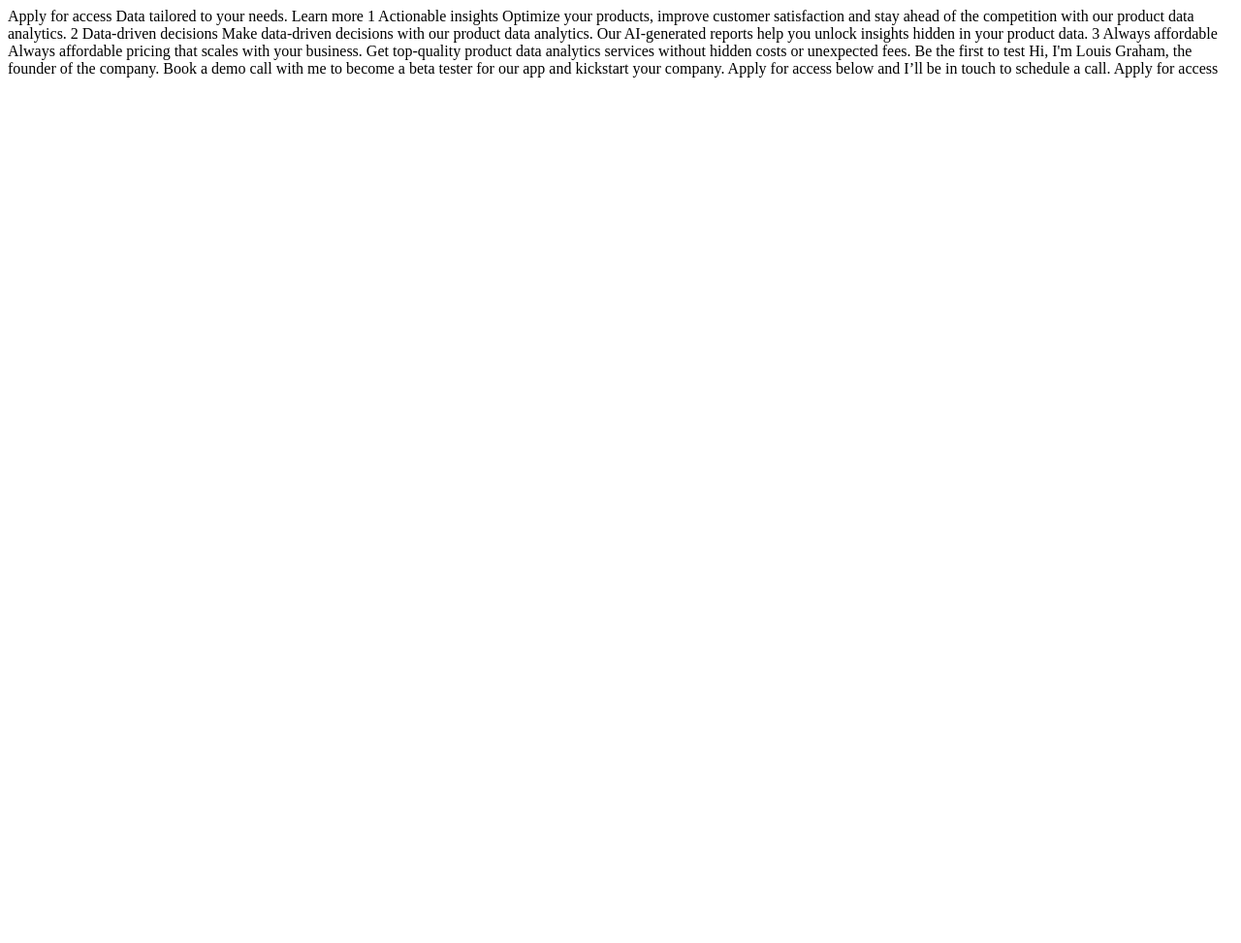
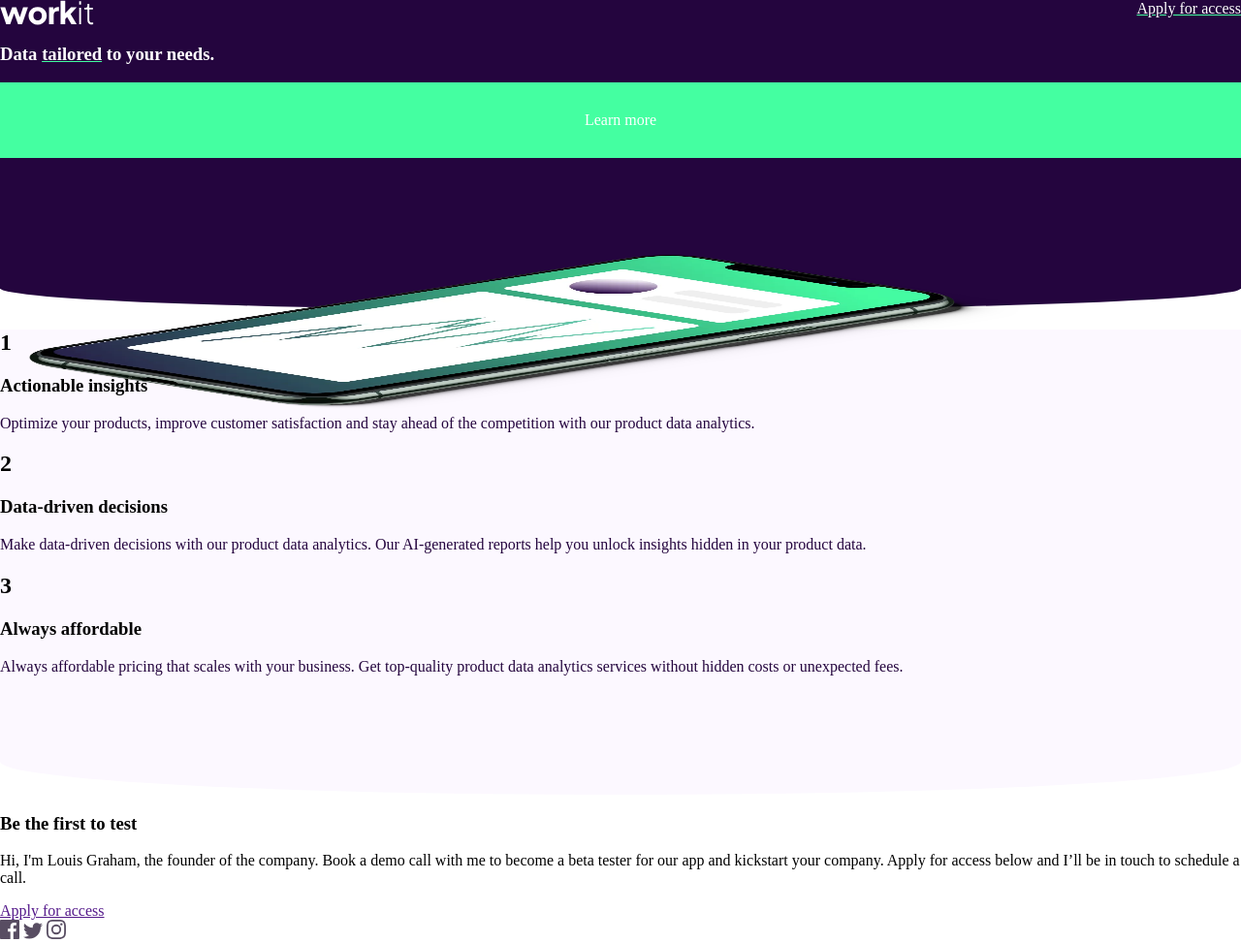
Before and after one commit to SuzetteSa/workit-landing-page, a plain HTML site: page starter-code/index.html in a window 1280 px wide. Shown: the whole page at 97% size. Before the commit the page ends 800 px from the top, so only its background shows below. Drawn offline with Linux system fonts and the light colour scheme.

Commit message:
preliminary setup

```diff
--- a/starter-code/index.html
+++ b/starter-code/index.html
@@ -1,49 +1,80 @@
 <!DOCTYPE html>
 <html lang="en">
-<head>
-  <meta charset="UTF-8">
-  <meta name="viewport" content="width=device-width, initial-scale=1.0">
+  <head>
+    <meta charset="UTF-8" />
+    <meta name="viewport" content="width=device-width, initial-scale=1.0" />
 
-  <link rel="icon" type="image/png" sizes="32x32" href="./assets/images/favicon-32x32.png">
+    <link
+      rel="icon"
+      type="image/png"
+      sizes="32x32"
+      href="./assets/images/favicon-32x32.png"
+    />
 
-  <title>Frontend Mentor | Workit landing page</title>
-</head>
-<body>
+    <link rel="stylesheet" href="style.css">
 
-  Apply for access
+    <title>Frontend Mentor | Workit landing page</title>
+  </head>
+  <body>
 
-  Data tailored to your needs.
+    <section class="hero-container">
+    <header>
+      <img src="assets/images/logo-light.svg" alt="" />
+      <a href="">Apply for access</a>
+    </header>
 
-  Learn more
+    <section>
+      <h1 class="hero-heading">Data <span>tailored</span> to your needs.</h1>
 
-  1
+      <a href="" class="hero-button">Learn more</a>
+    </section>
 
-  Actionable insights
+    <img src="assets/images/image-hero.webp" alt="" class="phone-pic">
 
-  Optimize your products, improve customer satisfaction and stay ahead of the competition
-  with our product data analytics.
+    </section>
 
-  2
+    <section class="blurb-container">
+      <div class="blurb">
+        <h2 class="blurb-number">1</h2>
+        <h3 class="blurb-title">Actionable insights</h3>
+        <p class="blurb-text">
+          Optimize your products, improve customer satisfaction and stay ahead
+          of the competition with our product data analytics.
+        </p>
+      </div>
+      <div class="blurb">
+        <h2 class="blurb-number">2</h2>
+        <h3 class="blurb-title">Data-driven decisions</h3>
+        <p class="blurb-text">
+          Make data-driven decisions with our product data analytics. Our
+          AI-generated reports help you unlock insights hidden in your product
+          data.
+        </p>
+      </div>
+      <div class="blurb">
+        <h2 class="blurb-number">3</h2>
+        <h3 class="blurb-title">Always affordable</h3>
+        <p class="blurb-text">
+          Always affordable pricing that scales with your business. Get
+          top-quality product data analytics services without hidden costs or
+          unexpected fees.
+        </p>
+      </div>
+    </section>
 
-  Data-driven decisions
-
-  Make data-driven decisions with our product data analytics. Our AI-generated reports help
-  you unlock insights hidden in your product data.
-
-  3
-
-  Always affordable
-
-  Always affordable pricing that scales with your business. Get top-quality product data
-  analytics services without hidden costs or unexpected fees.
-
-  Be the first to test
-
-  Hi, I'm Louis Graham, the founder of the company. Book a demo call with me to become a
-  beta tester for our app and kickstart your company. Apply for access below and I’ll be
-  in touch to schedule a call.
-
-  Apply for access
-
-</body>
+    <section class="profile">
+      <h3>Be the first to test</h3>
+      <p>
+        Hi, I'm Louis Graham, the founder of the company. Book a demo call with
+        me to become a beta tester for our app and kickstart your company. Apply
+        for access below and I’ll be in touch to schedule a call.
+      </p>
+      <a href="">Apply for access</a>
+    </section>
+    <footer>
+      <a href=""><img src="assets/images/icon-facebook.svg" alt="" /></a>
+      <a href=""><img src="assets/images/icon-twitter.svg" alt="" /></a>
+      <a href=""><img src="assets/images/icon-instagram.svg" alt="" /></a>
+    </footer>
+  </body>
 </html>
--- /dev/null
+++ b/starter-code/style.css
@@ -0,0 +1,73 @@
+:root {
+  --darkest-color: #24053e;
+  --fourth-color: #584d62;
+  --third-color: #44ffa1;
+  --second-color: #fcf8ff;
+  --lightest-color: #ffffff;
+}
+
+body {
+  margin: 0px;
+}
+
+header {
+  background-color: var(--darkest-color);
+  display: flex;
+  justify-content: space-between;
+}
+
+header a {
+  color: var(--lightest-color);
+  text-decoration-color: var(--third-color);
+}
+
+.hero-container {
+  margin: 0px;
+  background-color: var(--darkest-color);
+  border-bottom-left-radius: 70% 10%;
+  border-bottom-right-radius: 70% 10%;
+  height: 40vh;
+  width: 100%;
+}
+
+.hero-heading {
+  color: var(--lightest-color);
+}
+
+.hero-heading span {
+  text-decoration: underline;
+  text-decoration-color: var(--third-color);
+}
+
+.hero-button {
+  display: flex;
+  justify-content: center;
+  color: var(--lightest-color);
+  text-decoration: none;
+  background-color: var(--third-color);
+  padding: 30px 30px;
+  margin: auto;
+}
+
+.phone-pic {
+  display: flex;
+  justify-content: center;
+  margin: 100px 30px;
+  height: 50%;
+  width: 80%;
+}
+
+
+.blurb-container{
+  margin: auto;
+  background-color: var(--second-color);
+  border-bottom-left-radius: 70% 10%;
+  border-bottom-right-radius: 70% 10%;
+  height: 60vh;
+  width: 100%;
+}
+
+.blurb-text {
+  font-size: 16;
+  color: var(--darkest-color);
+}
```
